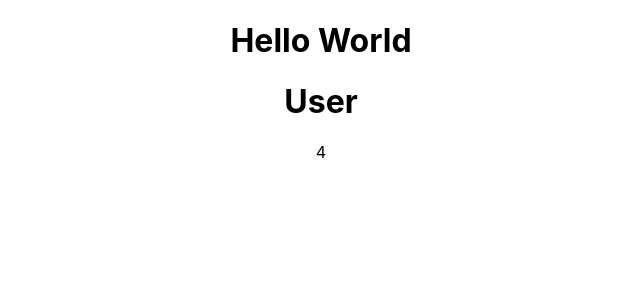
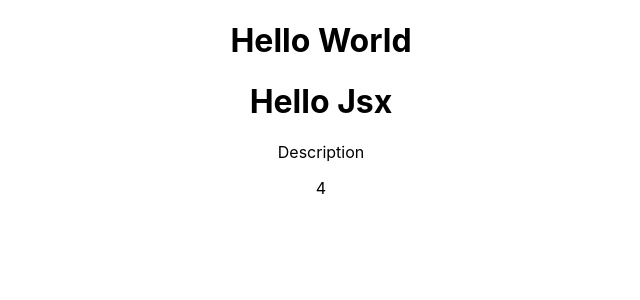
Before and after one commit to jigneshgit935/Learn_react_basic_to_advance, a React (Create React App) app: page / in a window 1280 px wide. Shown: the top 300 px of the page, without its empty margins (319-959 px from the left). Built offline with nearby package versions, Linux system fonts and the light colour scheme.

Commit message:
commited-jsx-examples

```diff
--- a/src/User.jsx
+++ b/src/User.jsx
@@ -4,11 +4,19 @@ const User = () => {
   return (
     <>
       <div>
-        <h1>User</h1>
+        <h1>Hello Jsx</h1>
+        <p>Description</p>
         {2 * 2}
       </div>
     </>
   );
+
+  //   return React.createElement(
+  //     'h1',
+  //     null,
+  //     'Hello JSX!!',
+  //     React.createElement('p', null, 'Description!!')
+  //   );
 };
 
 export default User;
```
